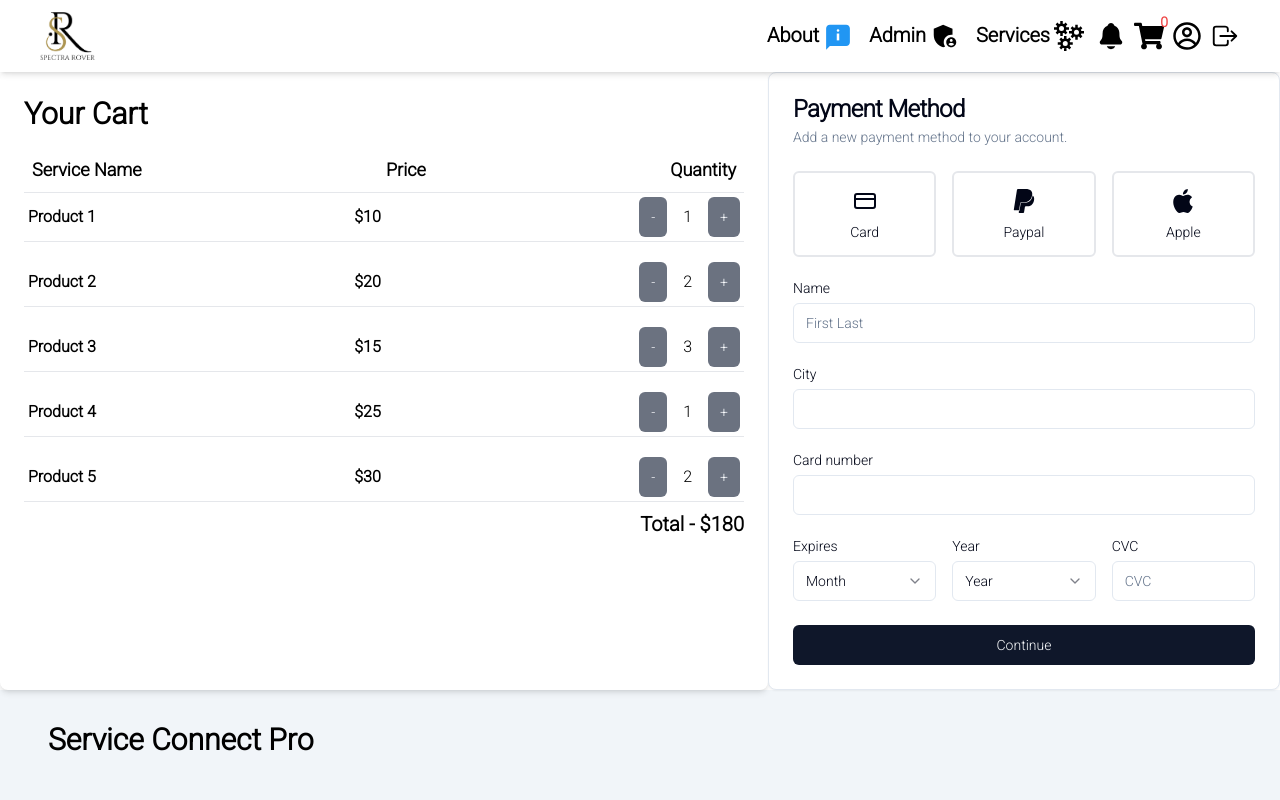
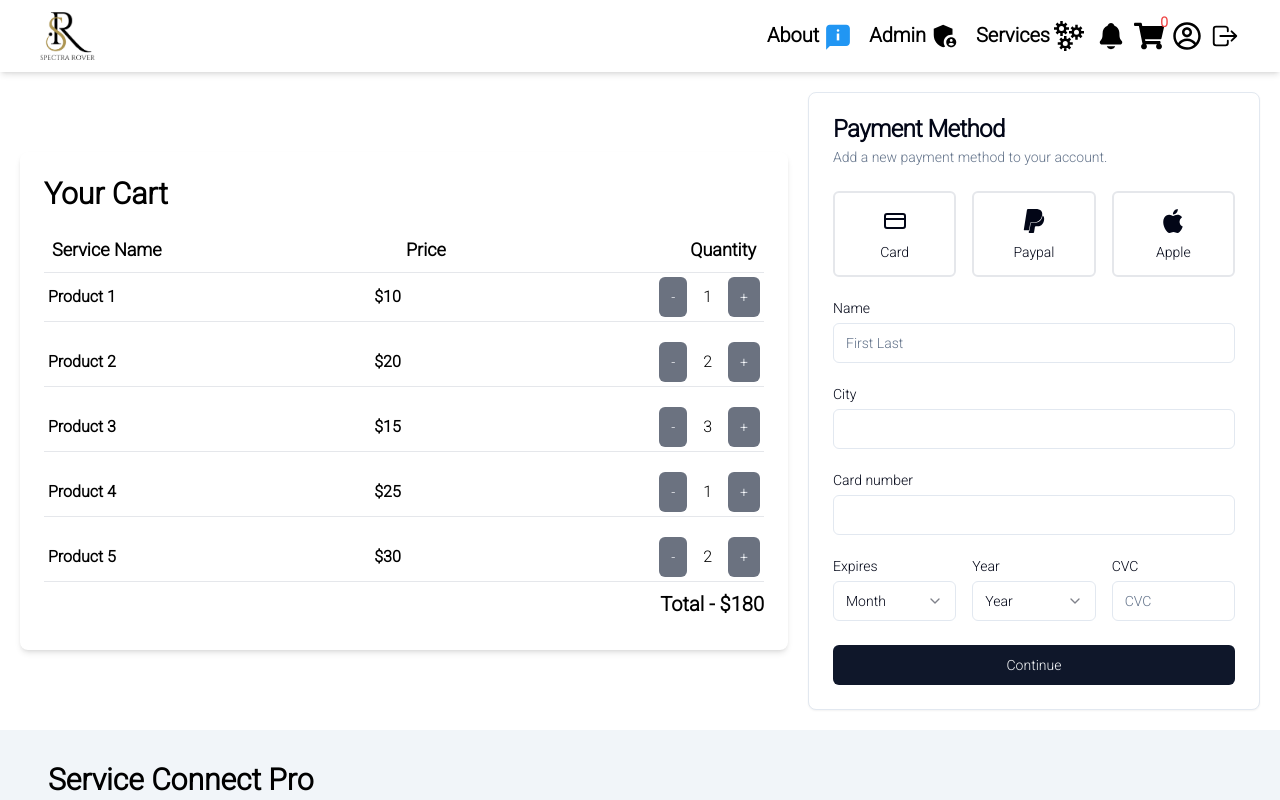
Before and after one commit to atreya786/Service-Connect-Pro, a Next.js app: page /Checkout in a window 1280 px wide. Shown: the top 800 px of the page. Built offline with nearby package versions, Linux system fonts and the light colour scheme.

Commit message:
Checkout Page Completed

```diff
--- a/app/(root)/Checkout/page.jsx
+++ b/app/(root)/Checkout/page.jsx
@@ -16,7 +16,7 @@ const CheckoutPage = () => {
   if (loading) return <Loader />;
 
   return (
-    <section className="flex">
+    <section className="w-full flex lg:flex-row flex-col lg:justify-around items-center p-5 gap-5">
       <Cart />
       <Payment />
     </section>
--- a/components/Payment.jsx
+++ b/components/Payment.jsx
@@ -23,7 +23,7 @@ import {
 
 export default function Payment() {
   return (
-    <Card>
+    <Card className="max-w-lg">
       <CardHeader>
         <CardTitle>Payment Method</CardTitle>
         <CardDescription>
--- a/constants/Navbar.jsx
+++ b/constants/Navbar.jsx
@@ -2,7 +2,7 @@
 
 import { signOut } from "next-auth/react";
 import Link from "next/link";
-import React, { useState } from "react";
+import React, { useEffect, useState } from "react";
 import { IoNotifications, IoLogOutOutline, IoMenu } from "react-icons/io5";
 import { CgProfile } from "react-icons/cg";
 import { MdAdminPanelSettings } from "react-icons/md";
@@ -26,6 +26,11 @@ const Navbar = () => {
   const handleLogout = async () => {
     signOut({ callbackUrl: "/" });
   };
+  useEffect(() => {
+    setTimeout(() => {
+      setIsOpen(false);
+    }, 10000);
+  }, [isOpen]);
 
   return (
     <nav className="flex justify-between px-10 items-center py-3 shadow-md sticky top-0 left-0 bg-white z-50">
```
